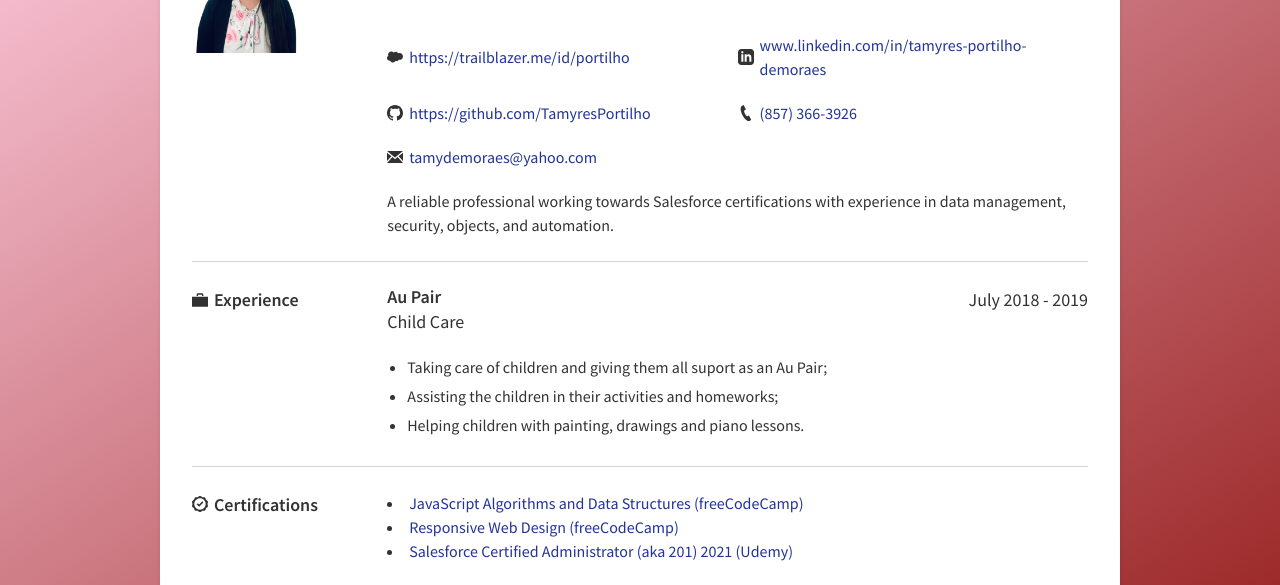
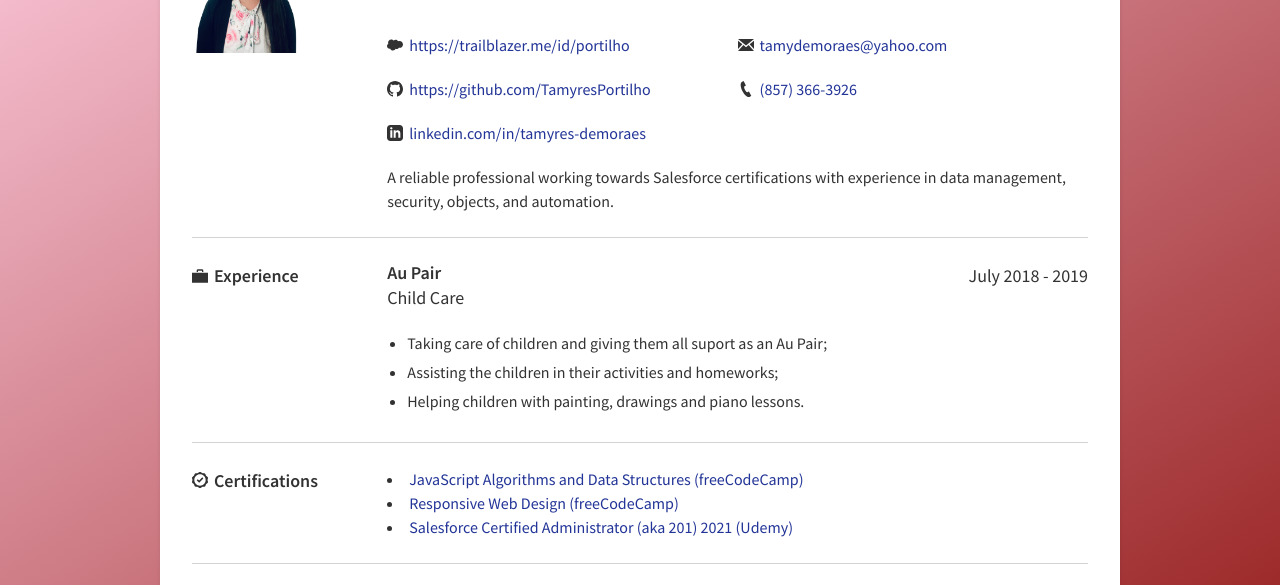
Before and after one commit to TamyresPortilho/resume, a website built with Parcel: page index.html in a window 1280 px wide. Shown: the part 183-768 px from the top of the page. Built offline with nearby package versions, Linux system fonts and the light colour scheme.

Commit message:
changed linkedin link

```diff
--- a/index.html
+++ b/index.html
@@ -50,14 +50,10 @@
                 viewBox="0 0 24 24"
               >
                 <path
-                  d="M19 0h-14c-2.761 0-5 2.239-5 5v14c0 2.761 2.239 5 5 5h14c2.762 0 5-2.239 5-5v-14c0-2.761-2.238-5-5-5zm-11 19h-3v-11h3v11zm-1.5-12.268c-.966 0-1.75-.79-1.75-1.764s.784-1.764 1.75-1.764 1.75.79 1.75 1.764-.783 1.764-1.75 1.764zm13.5 12.268h-3v-5.604c0-3.368-4-3.113-4 0v5.604h-3v-11h3v1.765c1.396-2.586 7-2.777 7 2.476v6.759z"
+                  d="M12 12.713l-11.985-9.713h23.971l-11.986 9.713zm-5.425-1.822l-6.575-5.329v12.501l6.575-7.172zm10.85 0l6.575 7.172v-12.501l-6.575 5.329zm-1.557 1.261l-3.868 3.135-3.868-3.135-8.11 8.848h23.956l-8.11-8.848z"
                 />
               </svg>
-              <a
-                href="https://www.linkedin.com/in/tamyres-portilho-demoraes"
-                target="_blank"
-                >www.linkedin.com/in/tamyres-portilho-demoraes</a
-              >
+              <a href="mailto:tamydemoraes@yahoo.com">tamydemoraes@yahoo.com</a>
             </div>
             <!-- ends links-item -->
           </div>
@@ -100,6 +96,8 @@
           <!-- ends links-->
 
           <div class="links">
+
+
             <div class="links-item">
               <svg
                 class="icon"
@@ -109,10 +107,14 @@
                 viewBox="0 0 24 24"
               >
                 <path
-                  d="M12 12.713l-11.985-9.713h23.971l-11.986 9.713zm-5.425-1.822l-6.575-5.329v12.501l6.575-7.172zm10.85 0l6.575 7.172v-12.501l-6.575 5.329zm-1.557 1.261l-3.868 3.135-3.868-3.135-8.11 8.848h23.956l-8.11-8.848z"
+                  d="M19 0h-14c-2.761 0-5 2.239-5 5v14c0 2.761 2.239 5 5 5h14c2.762 0 5-2.239 5-5v-14c0-2.761-2.238-5-5-5zm-11 19h-3v-11h3v11zm-1.5-12.268c-.966 0-1.75-.79-1.75-1.764s.784-1.764 1.75-1.764 1.75.79 1.75 1.764-.783 1.764-1.75 1.764zm13.5 12.268h-3v-5.604c0-3.368-4-3.113-4 0v5.604h-3v-11h3v1.765c1.396-2.586 7-2.777 7 2.476v6.759z"
                 />
               </svg>
-              <a href="mailto:tamydemoraes@yahoo.com">tamydemoraes@yahoo.com</a>
+              <a
+                href="https://www.linkedin.com/in/tamyres-portilho-demoraes"
+                target="_blank"
+                >linkedin.com/in/tamyres-demoraes</a
+              >
             </div>
             <!-- ends links-item -->
           </div>
--- a/package.json
+++ b/package.json
@@ -2,7 +2,7 @@
   "name": "fellipe-resume",
   "version": "1.0.0",
   "description": "installing parcel to my resume files",
-  "main": "index.html",
+
   "scripts": {
     "start": "parcel index.html",
     "build": "parcel build index.html --out-dir ./dist"
```
